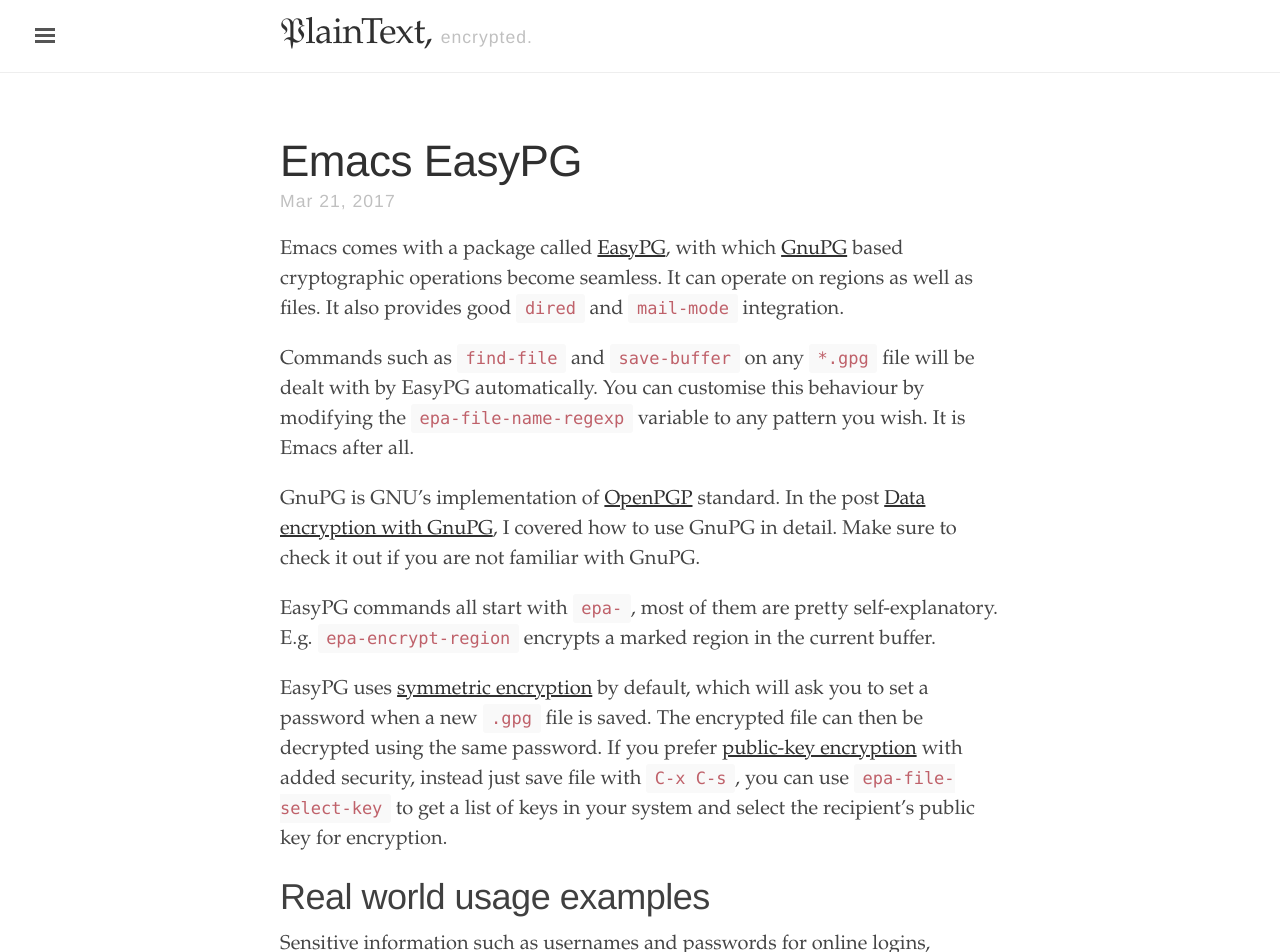
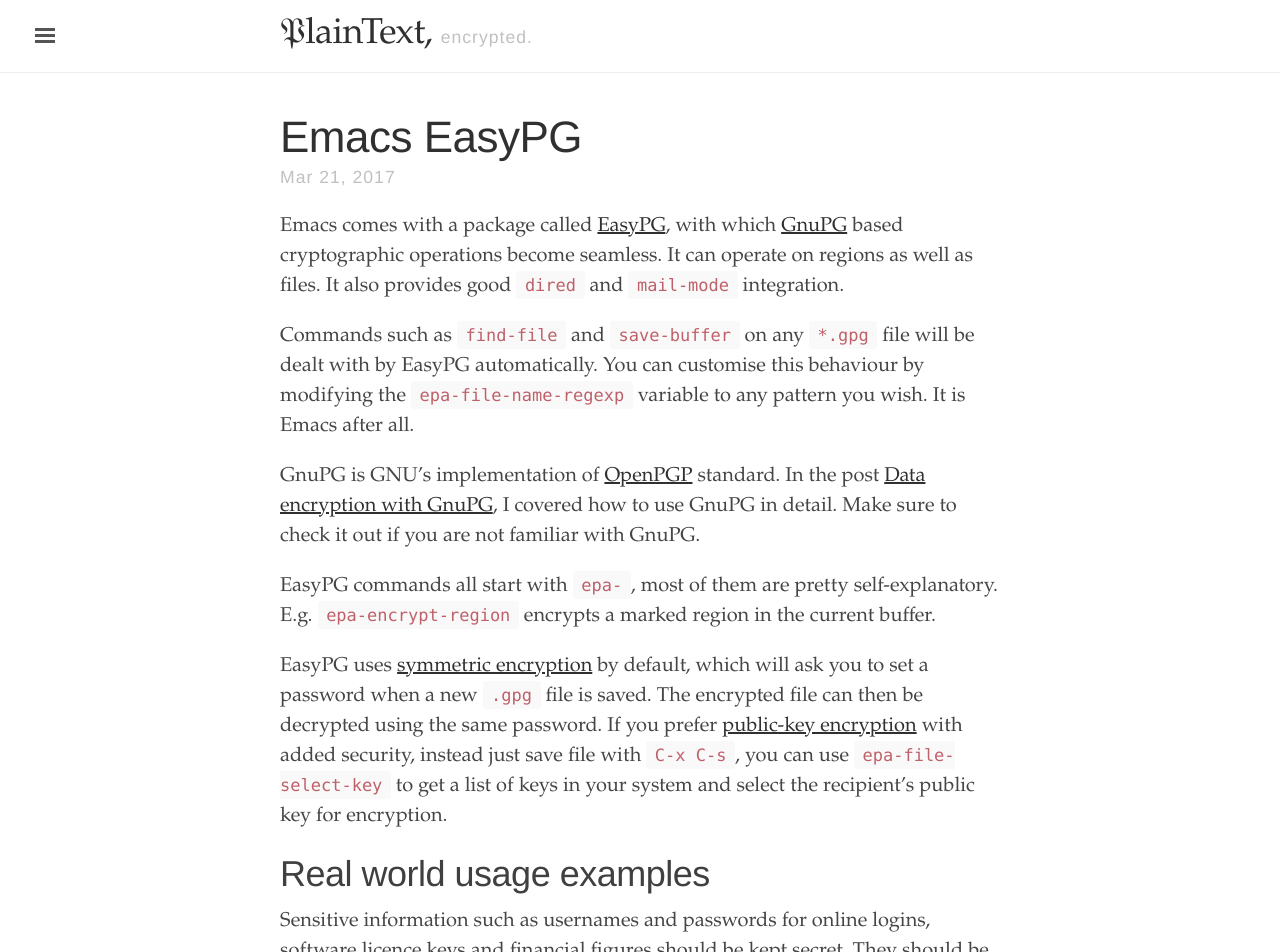
Before and after one commit to elfoak/elfoak.github.io, a Jekyll site: the page built from index.html, in a window 1280 px wide. Shown: the top 952 px of the page. Built offline with Jekyll 4.4.1, drawn with Linux system fonts in a browser that asks for light colours.

Commit message:
Remove margin-bottom for masthead

```diff
--- a/_sass/_ed.scss
+++ b/_sass/_ed.scss
@@ -261,7 +261,6 @@ tbody tr:nth-child(odd) th {
 */
 
 .masthead {
-  margin-bottom: 3rem;
   padding-top: 22px;
   padding-bottom: 1rem;
   border-bottom: 1px solid #eee;
```
